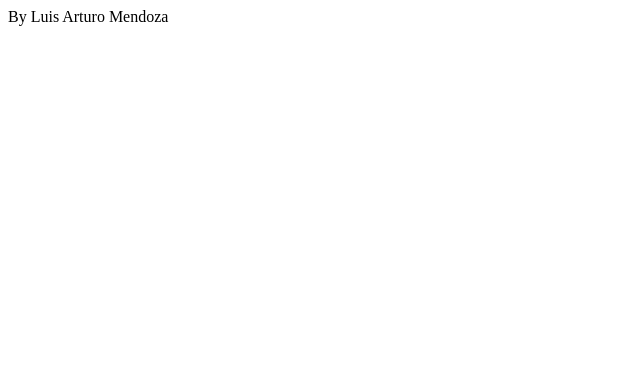
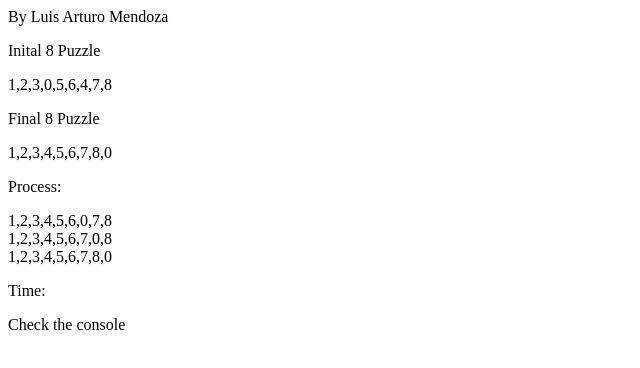
Before and after one commit to LuisArturoMR/8puzzle, a plain HTML site: page index.html in a window 1280 px wide. Shown: the whole page, without its empty margins (0-640 px from the left). Drawn offline with Linux system fonts and the light colour scheme.

Commit message:
8PuzzleV1.0.1

```diff
--- a/8puzzle.js
+++ b/8puzzle.js
@@ -26,14 +26,13 @@ function bfsArray(node, myMoves,i){
     nodeArray[myMoves[j]] = 0;
     nodeArray[i] = temp;
     nodes[j] = nodeArray.slice();
-    console.log("Nodojeje:",nodes);
-    console.log("Move ",nodeArray);
+    console.log("Nodo:",nodes);
+    console.log("Move: ",nodeArray);
     cont = count(nodeArray);
     best[j] = cont;
     console.log("BFS: "+cont);
   }
   var max = Math.max.apply(null,best);
-  console.log("Max: ",max);
 
   for (var i = 0; i < best.length; i++) {
 
@@ -45,6 +44,7 @@ function bfsArray(node, myMoves,i){
       else {
         console.log("return :", nodes[i]);
         repeat = nodes[i].slice();
+        document.getElementById("data").innerHTML+= nodes[i]+"<br>";
         return nodes[i];
       }
     }
@@ -53,6 +53,7 @@ function bfsArray(node, myMoves,i){
   return null;
 }
 
+console.time('bfs');
 function bfs(node1){
   var nodeArray = node1.slice();
   for (var i = 0; i < nodeArray.length; i++) {
@@ -66,11 +67,13 @@ function bfs(node1){
     console.log("DIME:",count(bestArray));
     console.log("Not ready: ", bestArray);
     console.log("Last save:", repeat);
-    // bfs(bestArray);
+    bfs(bestArray);
   }else {
     console.log("Finished: ", bestArray);
+    document.getElementById("result").innerHTML= bestArray;
     return bestArray;
   }
 }
+console.timeEnd('bfs');
 
   console.log(puzzleSolved = bfs(puzzle));
--- a/index.html
+++ b/index.html
@@ -3,11 +3,26 @@
   <head>
     <meta charset="utf-8">
     <title>8 Puzzle BFS</title>
+  </head>
+  <body>
+    By Luis Arturo Mendoza
+
+    <p>Inital 8 Puzzle</p>
+    <div class="" id="initialMatrix">
+    </div>
+    <p>Final 8 Puzzle</p>
+    <div class="" id="result">
+    </div>
+    <p>Process:</p>
+    <div class="" id="data">
+
+    </div>
+    <p>Time:</p>
+    <div class=""id="time">
+      Check the console
+    </div>
     <script src="shuffle.js" charset="utf-8"></script>
     <script src="moves.js" charset="utf-8"></script>
     <script src="8puzzle.js" charset="utf-8"></script>
-  </head>
-  <body>
-    By Luis Arturo Mendoza
   </body>
 </html>
--- a/shuffle.js
+++ b/shuffle.js
@@ -10,5 +10,8 @@ function shuffle(array) {
   }
   return array;
 }
-var puzzle = shuffle(puzzle);
+// var puzzle = shuffle(puzzle);
+var puzzle = [1,2,3,0,5,6,4,7,8];
+
+document.getElementById("initialMatrix").innerHTML= puzzle;
 console.log("New Random 8Puzzle created:",puzzle);
```
Also changed, not shown: 1 other file.
